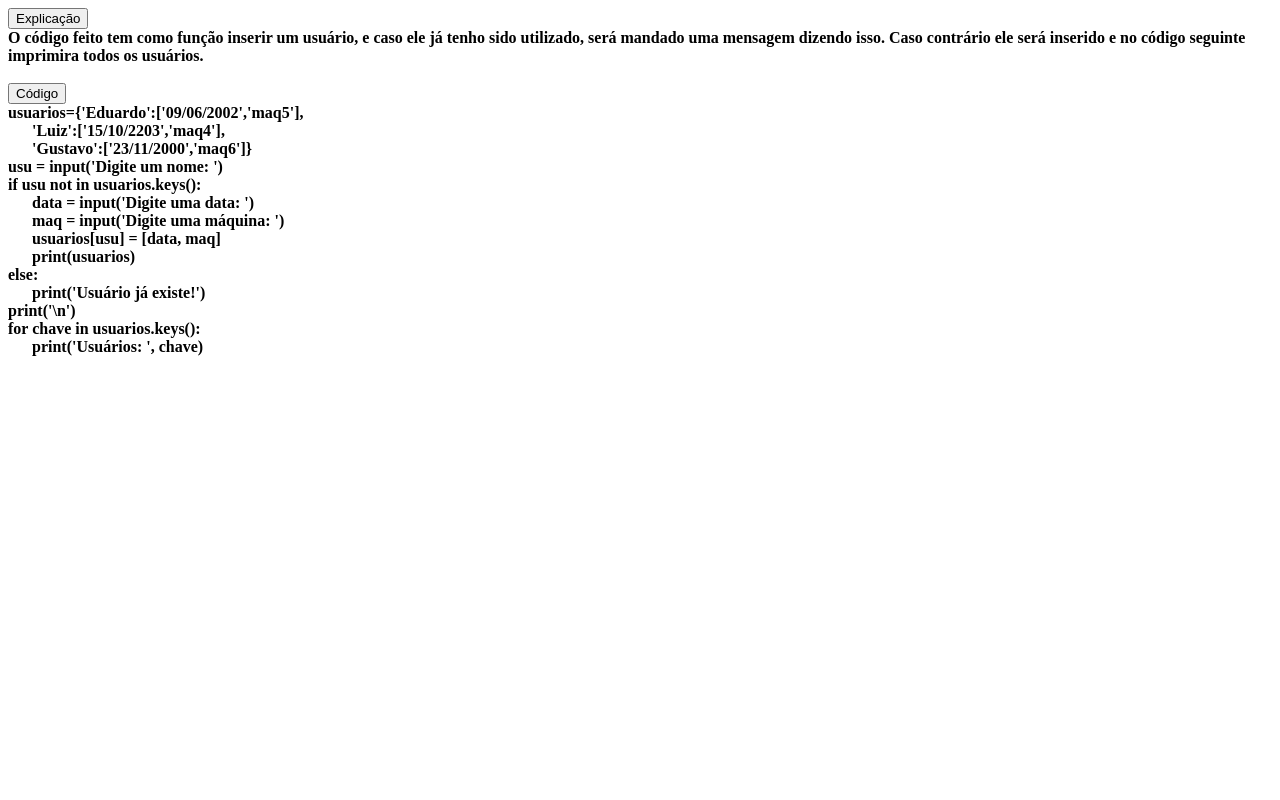
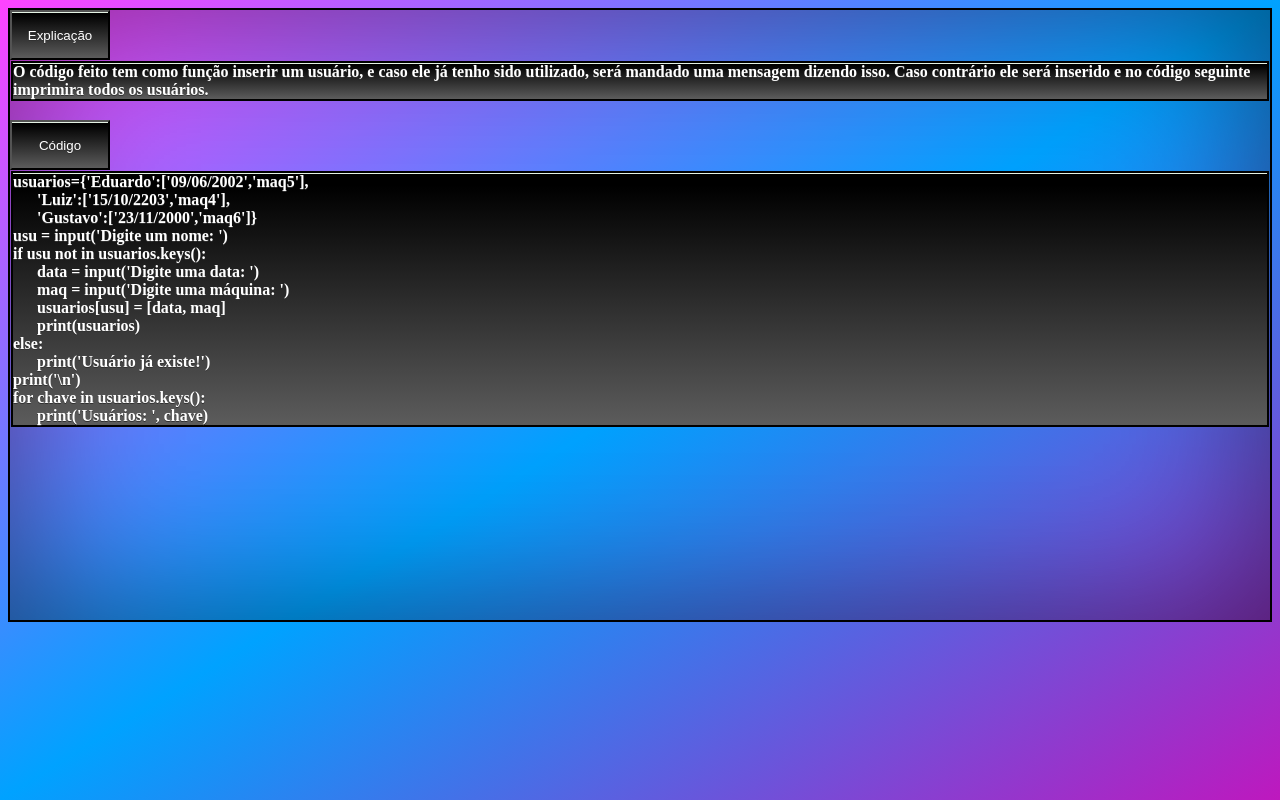
Before and after one commit to HadesKerbecs/ponto.github.io, a plain HTML site: page index.html in a window 1280 px wide. Drawn offline with Linux system fonts and the light colour scheme.

Commit message:
Update index.html

```diff
--- a/index.html
+++ b/index.html
@@ -2,7 +2,7 @@
 <html lang="pt-br">
 <head>
     <title>Exemplo</title>
-    <link href="desig.css" rel="stylesheet">
+    <link href="index.css" rel="stylesheet">
 </head>
 <body>
         <button>Explicação</button>
```
